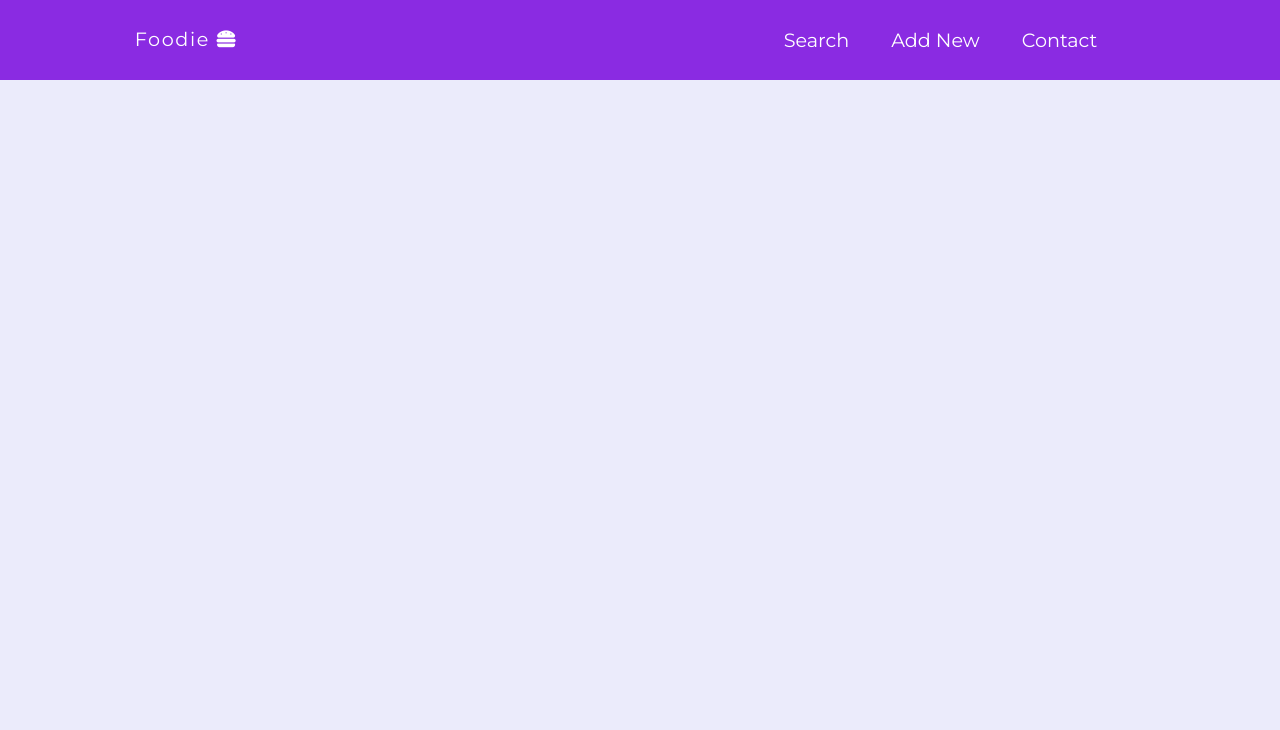
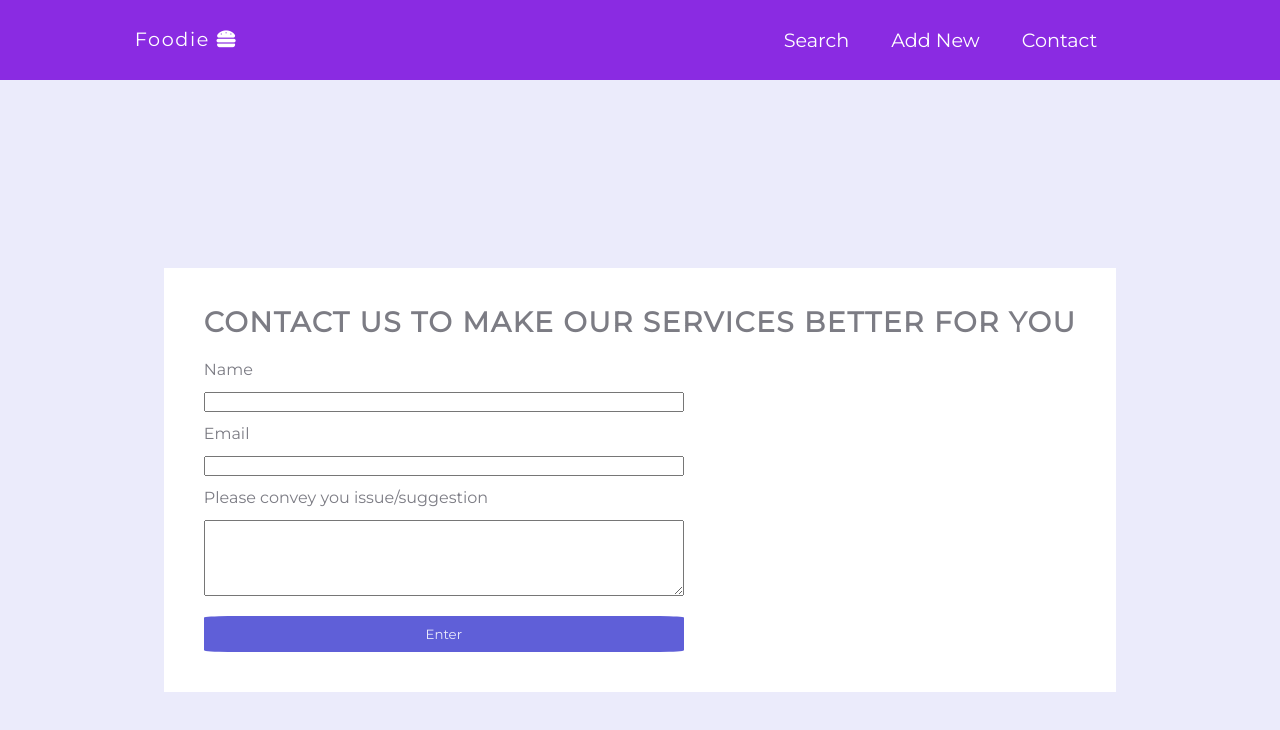
Before and after one commit to MateenAhmed23/foodie, a React (Create React App) app: page /foodie/contact in a window 1280 px wide. Shown: the top 730 px of the page. Built offline with nearby package versions, Linux system fonts and the light colour scheme.

Commit message:
Added contact form

```diff
--- a/src/components/App.js
+++ b/src/components/App.js
@@ -3,6 +3,7 @@ import React from 'react'
 
 import Form from './formFoodSelect'
 import AddDeal from './AddDeal'
+import ContactForm from './ContactForm'
 
 
 import menuData from '../data/menuData'
@@ -54,6 +55,9 @@ function App(){
                 <Route path="/foodie/AddNew">
                     <AddDeal />
                 </Route>
+                <Route path="/foodie/contact">
+                    <ContactForm />
+                </Route>
             </div>
         </>
     )
--- /dev/null
+++ b/src/components/ContactForm.js
@@ -0,0 +1,36 @@
+import React,{useState} from 'react'
+
+import Swal from 'sweetalert2'
+
+function ContactForm() {
+
+    const[name,setName] = useState("");
+    const[email,setEmail] = useState("");
+    const[suggestion,setSuggestion] = useState("");
+
+    const handleSubmit = (e) => {
+        e.preventDefault();
+        Swal.fire({
+            title:"Loading...",
+            showConfirmButton:false,
+            timer: 3000
+        });
+    }
+
+    return (
+        <div className="form-container">
+            <h3 className="welcome-heading">COntact us to make our services better for you</h3>
+            <form onSubmit={handleSubmit}>
+                <label className="form-item" htmlFor="name">Name</label>
+                <input className="form-item" value={name} onChange={(e)=>setName(e.target.value)} type="text"/>
+                <label className="form-item" htmlFor="email">Email</label>
+                <input className="form-item" value={email} onChange={(e)=>setEmail(e.target.value)} type="email"/>
+                <label className="form-item" htmlFor="description">Please convey you issue/suggestion</label>
+                <textarea className="form-item text-area" id="description" name="description" rows="4" cols="40" value={suggestion} onChange={(e)=>setSuggestion(e.target.value)}>It was a dark and stormy night... </textarea>
+                <button className="form-item form-button">Enter</button>
+            </form>
+        </div>
+    )
+}
+
+export default ContactForm
--- a/src/components/navbar.js
+++ b/src/components/navbar.js
@@ -22,7 +22,7 @@ const MenuItems = [
     // },
     {
         title: "Contact",
-        url: "/foodie/",
+        url: "/foodie/contact",
         cName: "nav-links"
     }
     // },
--- a/src/css/index.css
+++ b/src/css/index.css
@@ -32,6 +32,7 @@ body{
 
 .form-item{
     margin: 10px;
+    width:30rem;
 }
 
 .form-button{
@@ -59,3 +60,7 @@ select:hover{
 select:focus{
     border-color: #5F5FD8;
 }
+
+.text-area{
+    padding: 5px;
+}
```
